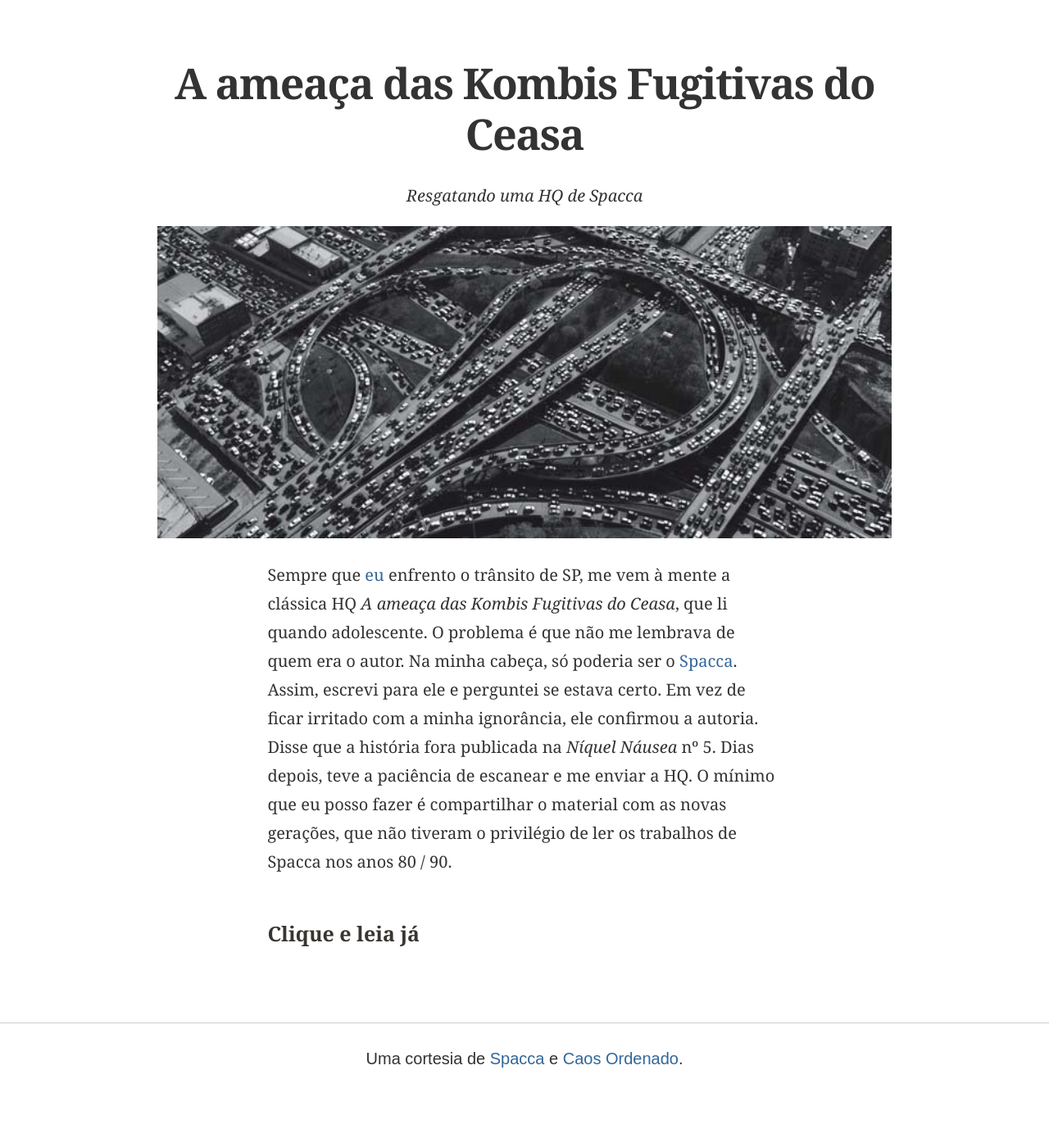
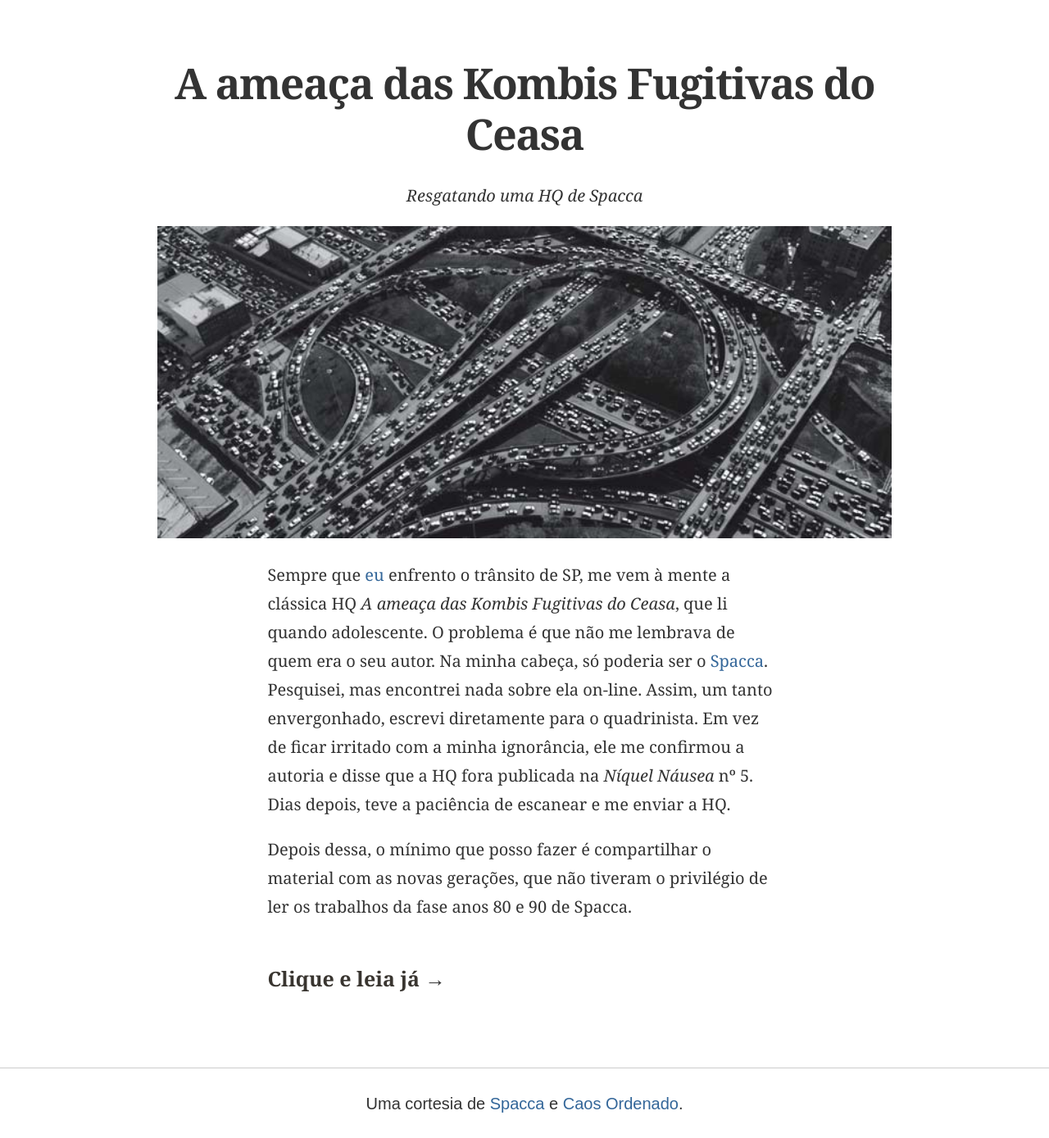
Before and after one commit to eduf/eduf.github.com, a Jekyll site: the page 4kombis/index.html, which Jekyll copies as it is, in a window 1280 px wide. Shown: the whole page at 82% size. Built offline with Jekyll 4.4.1, drawn with Linux system fonts in a browser that asks for light colours; before the commit the page ends 1334 px from its top, so only the background shows below that.

Commit message:
Corrigindo o texto de abertura das 4kombis

```diff
--- a/4kombis/index.html
+++ b/4kombis/index.html
@@ -49,8 +49,9 @@
     <h1 class="entry-title">A ameaça das Kombis Fugitivas do Ceasa</h1>
         <p class="excerpt">Resgatando uma HQ de Spacca</p>
         <img class="pageimg" src="images/transito.jpg">
-        <p>Sempre que <a href="http://caosordenado.com/info.html" rel="me">eu</a> enfrento o trânsito de SP, me vem à mente a clássica HQ <em>A ameaça das Kombis Fugitivas do Ceasa</em>, que li quando adolescente. O problema é que não me lembrava de quem era o autor. Na minha cabeça, só poderia ser o <a href="http://www.spacca.com.br/page1.aspx" rel="bookmark"  itemprop="url">Spacca</a>. Assim, escrevi para ele e perguntei se estava certo. Em vez de ficar irritado com a minha ignorância, ele confirmou a autoria. Disse que a história fora publicada na <em>Níquel Náusea</em> nº 5. Dias depois, teve a paciência de escanear e me enviar a HQ. O mínimo que eu posso fazer é compartilhar o material com as novas gerações, que não tiveram o privilégio de ler os trabalhos de Spacca nos anos 80 / 90.</p>
-        <h2><a href="01.html">Clique e leia já</a></h2>
+        <p>Sempre que <a href="http://caosordenado.com/info.html" rel="me">eu</a> enfrento o trânsito de SP, me vem à mente a clássica HQ <em>A ameaça das Kombis Fugitivas do Ceasa</em>, que li quando adolescente. O problema é que não me lembrava de quem era o seu autor. Na minha cabeça, só poderia ser o <a href="http://www.spacca.com.br/page1.aspx" rel="bookmark"  itemprop="url">Spacca</a>. Pesquisei, mas encontrei nada sobre ela on-line. Assim, um tanto envergonhado, escrevi diretamente para o quadrinista. Em vez de ficar irritado com a minha ignorância, ele me confirmou a autoria e disse que a HQ fora publicada na <em>Níquel Náusea</em> nº 5. Dias depois, teve a paciência de escanear e me enviar a HQ.</p>
+        <p>Depois dessa, o mínimo que posso fazer é compartilhar o material com as novas gerações, que não tiveram o privilégio de ler os trabalhos da fase anos 80 e 90 de Spacca.</p>
+        <h2><a href="01.html">Clique e leia já</a> &rarr;</h2>
   </article>
 
   <!-- IE Fix for HTML5 Tags -->
```
Also changed, not shown: 1 other file.
